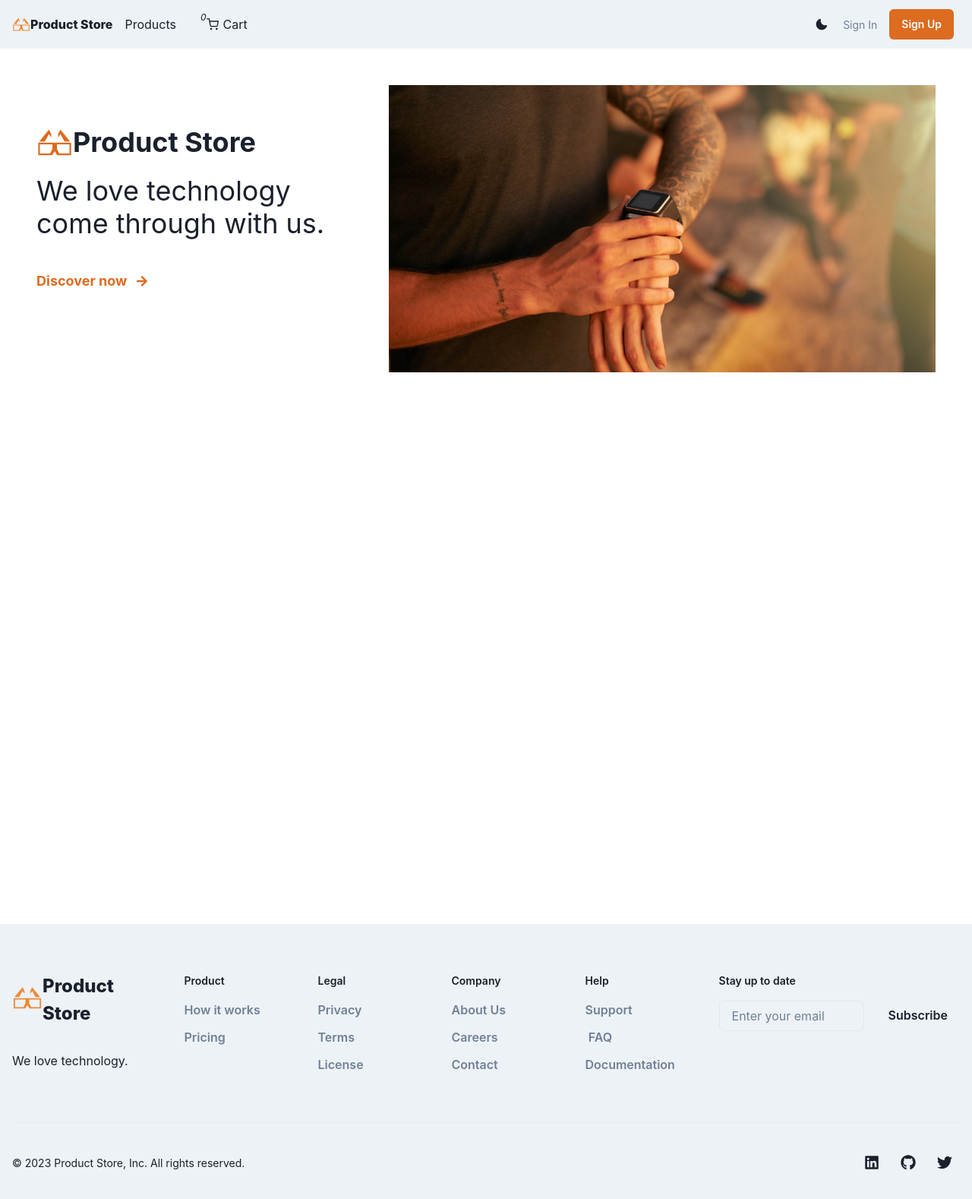
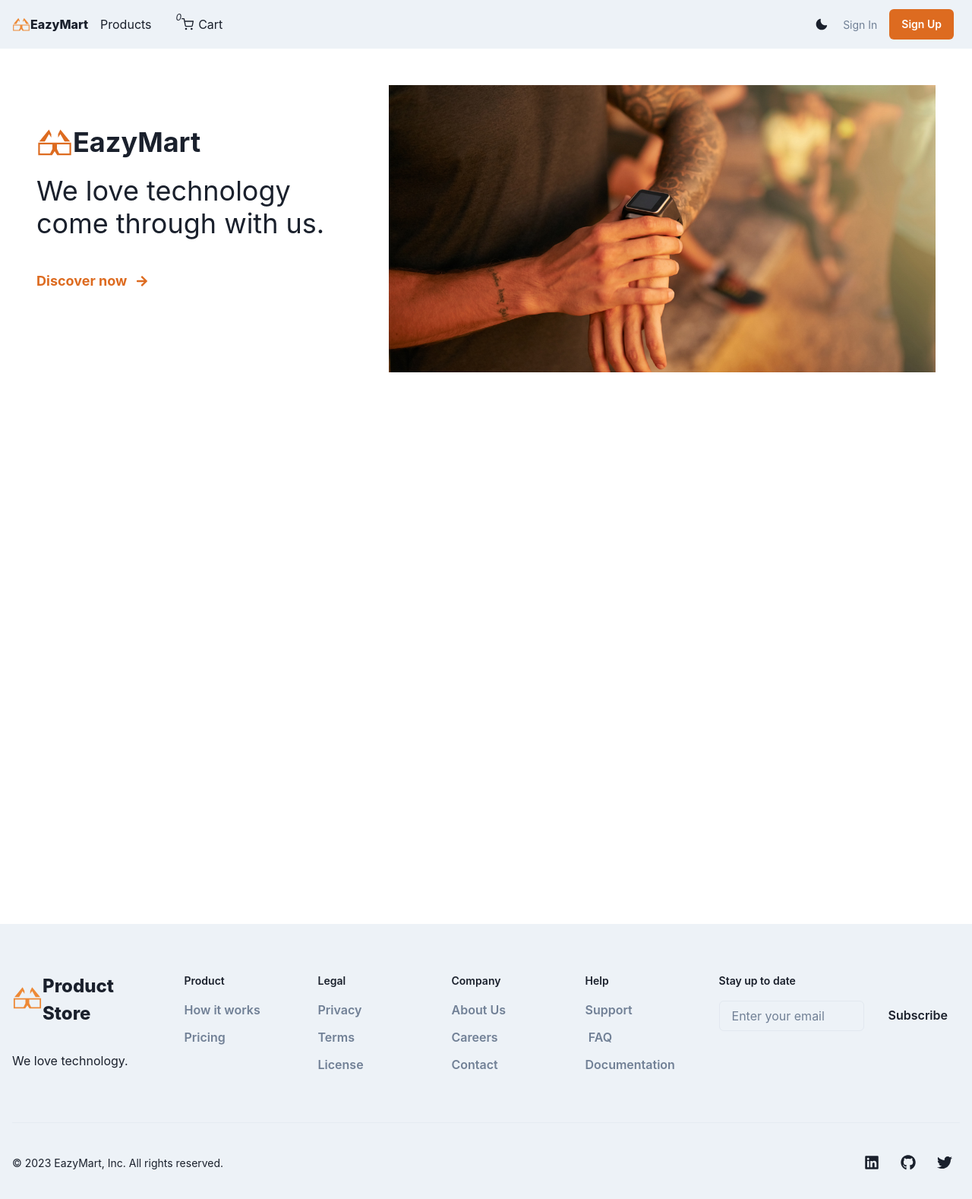
Before and after one commit to naodhu/Product-Store, a React (Create React App) app in the folder client/: page / in a window 1280 px wide. Shown: the top 1578 px of the page at 76% size. Built offline with nearby package versions, Linux system fonts and the light colour scheme.

Commit message:
final commit

```diff
--- a/client/public/index.html
+++ b/client/public/index.html
@@ -11,7 +11,7 @@
     />
     <link rel="apple-touch-icon" href="%PUBLIC_URL%/logo192.png" />
     <link rel="manifest" href="%PUBLIC_URL%/manifest.json" />
-    <title>Product Store</title>
+    <title>EazyMart</title>
   </head>
   <body>
     <noscript>You need to enable JavaScript to run this app.</noscript>
--- a/client/src/components/Footer.jsx
+++ b/client/src/components/Footer.jsx
@@ -125,7 +125,7 @@ const Footer = () => {
           align="center"
         >
           <Text fontSize="sm" color="subtle">
-            &copy; {new Date().getFullYear()} Product Store, Inc. All rights
+            &copy; {new Date().getFullYear()} EazyMart, Inc. All rights
             reserved.
           </Text>
           <ButtonGroup variant="ghost">
--- a/client/src/components/Navbar.jsx
+++ b/client/src/components/Navbar.jsx
@@ -116,7 +116,7 @@ const Navbar = () => {
                 w={6}
                 color={isHovering ? "cyan.400" : "orange.400"}
               />
-              <Text fontWeight="extrabold">Product Store</Text>
+              <Text fontWeight="extrabold">EazyMart</Text>
             </Flex>
           </Link>
           <HStack as="nav" spacing={4} display={{ base: "none", md: "flex" }}>
--- a/client/src/screens/LandingScreen.jsx
+++ b/client/src/screens/LandingScreen.jsx
@@ -48,7 +48,7 @@ const LandingScreen = () => (
                 color={useColorModeValue("orange.500", "orange.300")}
               />
               <Text fontSize="4xl" fontWeight="bold">
-                Product Store
+                EazyMart
               </Text>
             </Flex>
             <Heading size="xl" fontWeight="normal">
```
Also changed, not shown: client/public/favicon.png.
